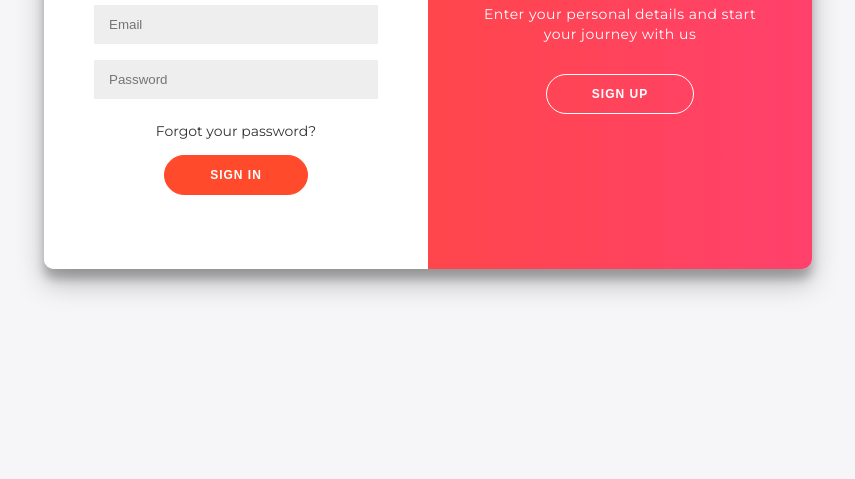
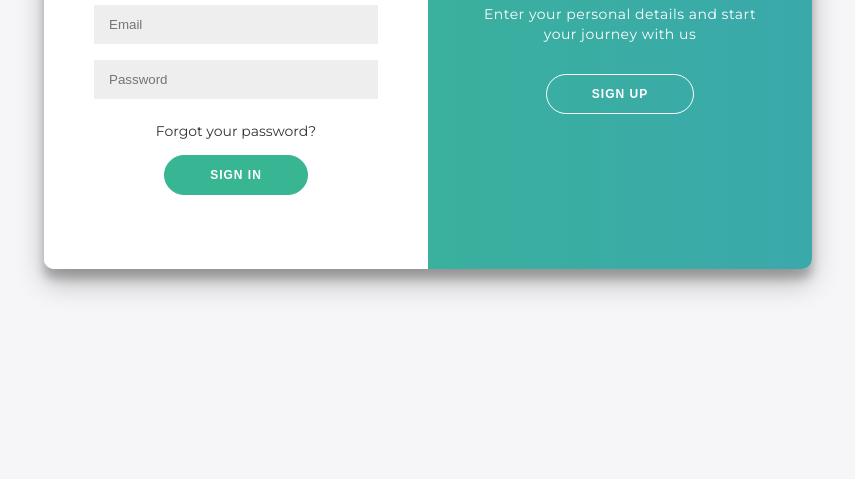
Before and after one commit to GK-Hynes/sliding-sign-in-form, a plain HTML site: page index.html in a window 1280 px wide. Shown: the part 351-830 px from the top of the page, without its empty margins (212-1067 px from the left). Drawn offline with Linux system fonts and the light colour scheme.

Commit message:
Change button and overlay colours

```diff
--- a/style.css
+++ b/style.css
@@ -86,8 +86,8 @@ a {
 
 button {
   border-radius: 20px;
-  border: 1px solid #ff4b2b;
-  background: #ff4b2b;
+  border: 1px solid #38b593;
+  background: #38b593;
   color: #fff;
   font-size: 12px;
   font-weight: bold;
@@ -138,8 +138,8 @@ button.ghost {
 }
 
 .overlay {
-  background: #ff416c;
-  background: linear-gradient(to right, #ff4b2b, #ff416c) no-repeat 0 0 / cover;
+  background: #3aa9ab;
+  background: linear-gradient(to right, #3ab790, #3aa9ab) no-repeat 0 0 / cover;
   color: #fff;
   position: relative;
   left: -100%;
```
